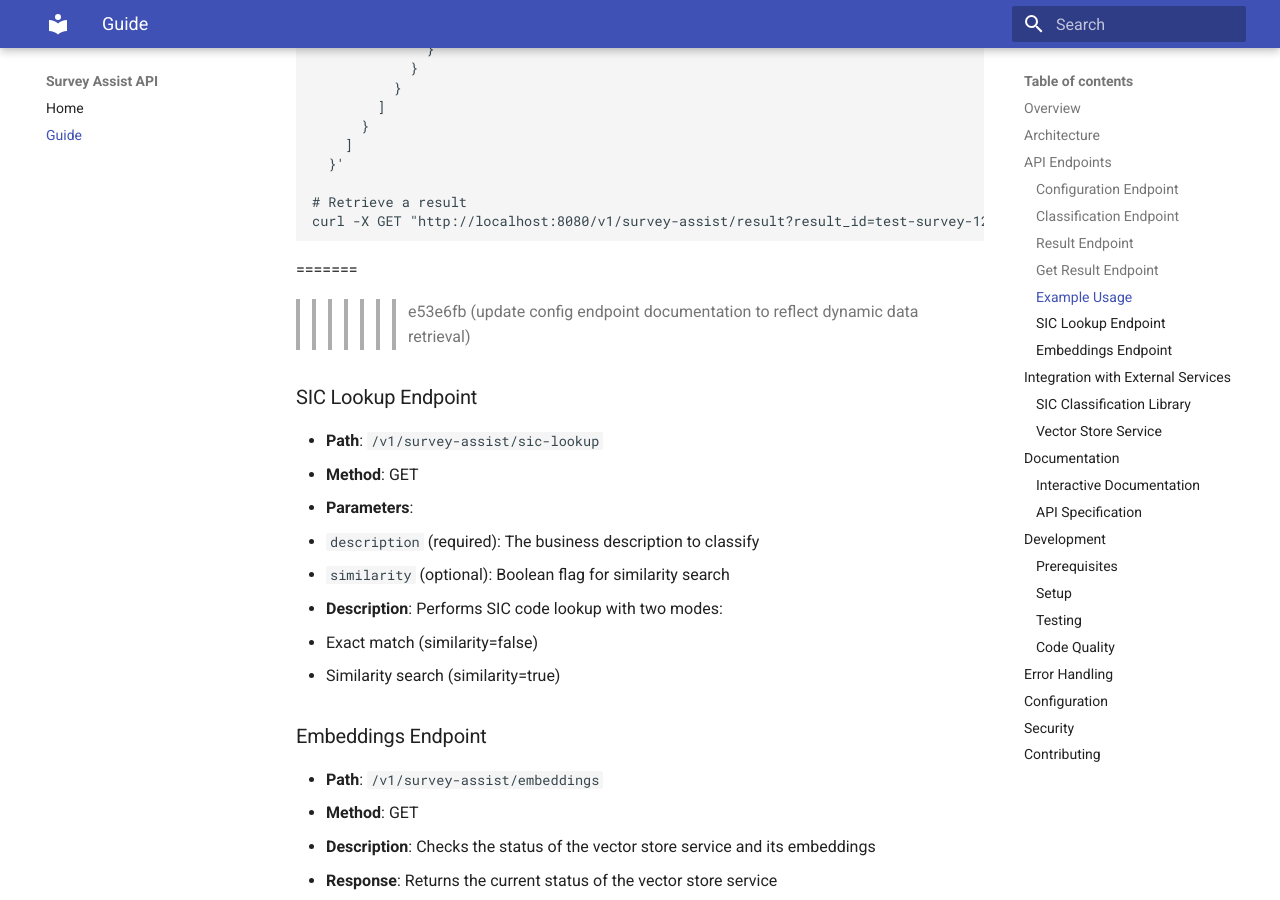
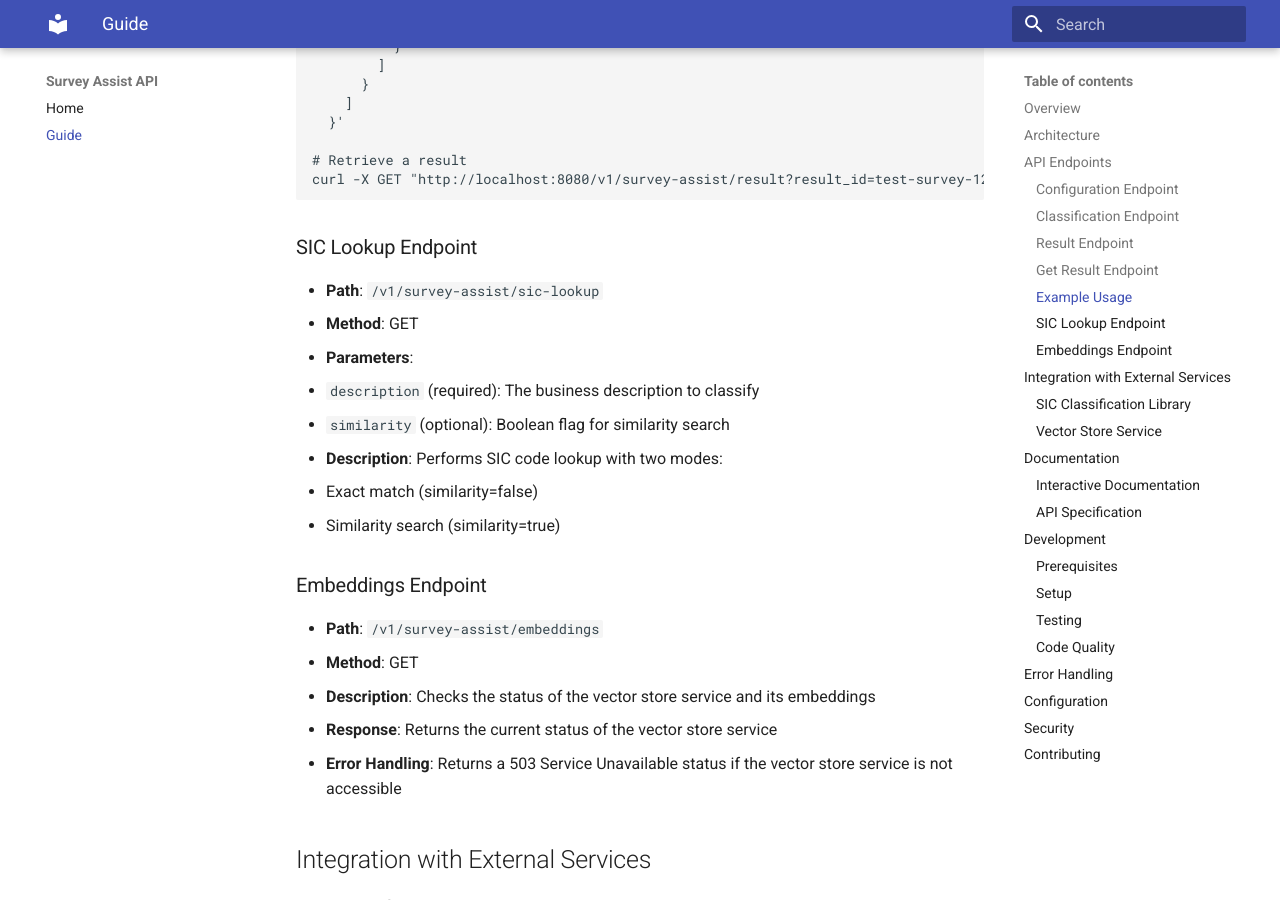
Before and after one commit to ONSdigital/survey-assist-api, an MkDocs documentation site: the page built from docs/guide.md, in a window 1280 px wide and 900 px high, scrolled down 3780 px. Built offline with MkDocs 1.6.1 and Material for MkDocs 9.7.7, drawn with Linux system fonts in a browser that asks for light colours.

Commit message:
update guide

````diff
--- a/docs/guide.md
+++ b/docs/guide.md
@@ -207,8 +206,6 @@ curl -X POST "http://localhost:8080/v1/survey-assist/result" \
 curl -X GET "http://localhost:8080/v1/survey-assist/result?result_id=test-survey-123/test.userSA187/2024-03-19/10_30_15.json"
 ```
 
-=======
->>>>>>> e53e6fb (update config endpoint documentation to reflect dynamic data retrieval)
 ### SIC Lookup Endpoint
 - **Path**: `/v1/survey-assist/sic-lookup`
 - **Method**: GET
````
Also changed, not shown: other parts of docs/guide.md (+0 -1 lines).
